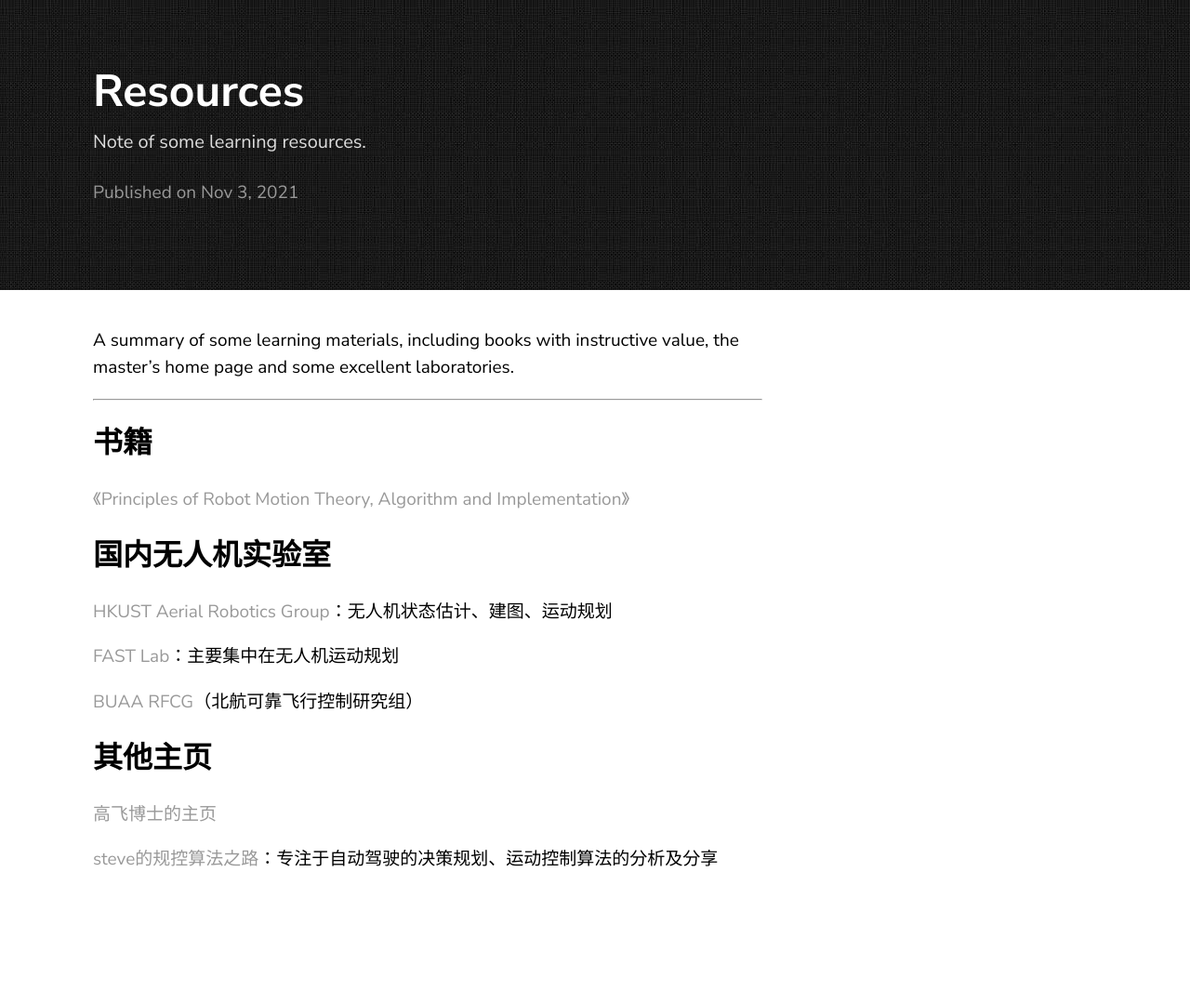
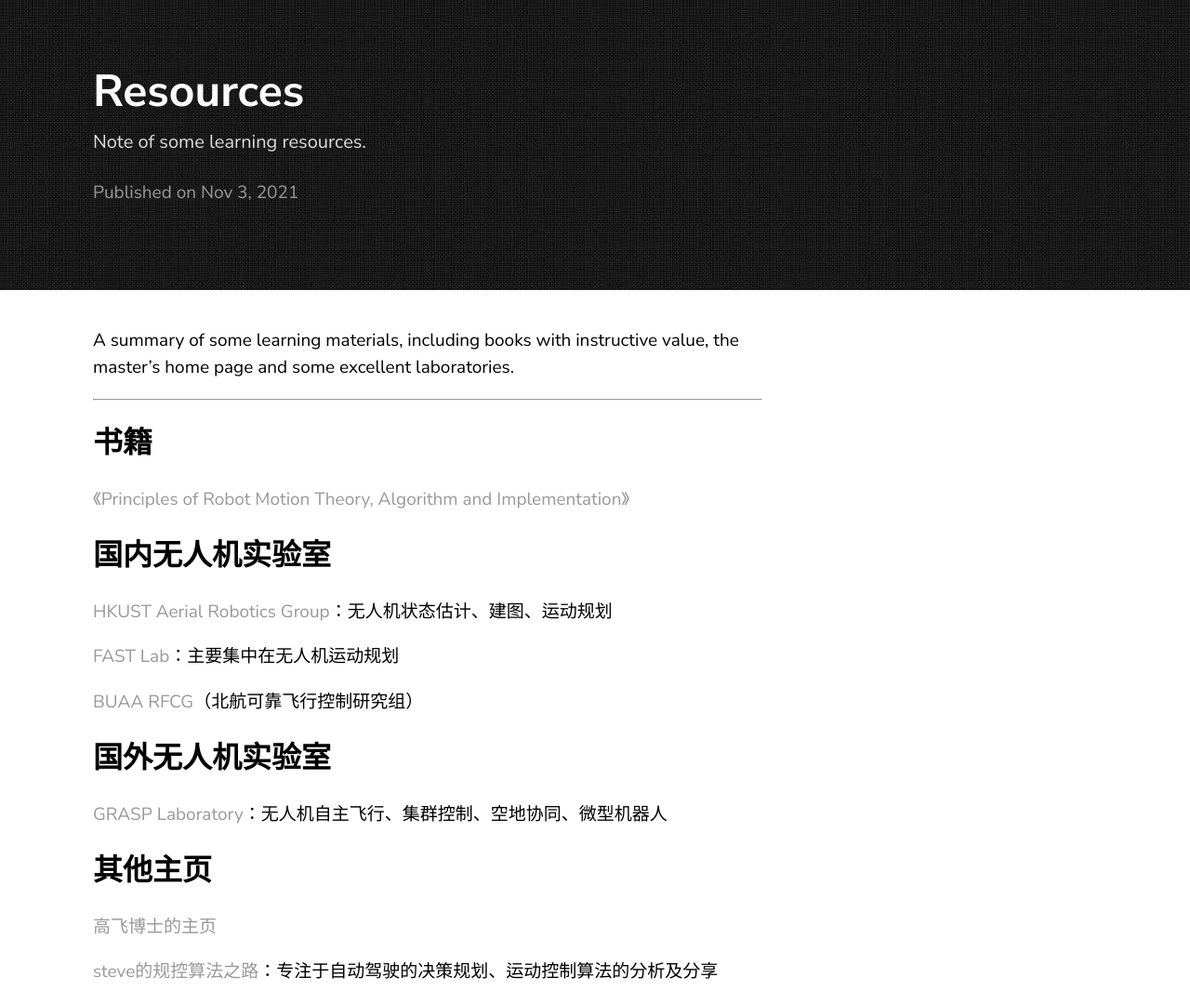
Before and after one commit to RaeChim/RaeChim.github.io, a Jekyll site: the page built from _posts/2021-11-03-Resource.md, in a window 1280 px wide. Shown: the whole page at 93% size. Built offline with Jekyll 4.4.1, drawn with Linux system fonts in a browser that asks for light colours; before the commit the page ends 959 px from its top, so only the background shows below that.

Commit message:
Update 2021-11-03-Resource.md

```diff
--- a/_posts/2021-11-03-Resource.md
+++ b/_posts/2021-11-03-Resource.md
@@ -21,6 +21,10 @@ A summary of some learning materials, including books with instructive value, th
 
 [BUAA RFCG](http://rfly.buaa.edu.cn/index.html)（北航可靠飞行控制研究组）
 
+## 国外无人机实验室
+
+[GRASP Laboratory](https://www.kumarrobotics.org/)：无人机自主飞行、集群控制、空地协同、微型机器人
+
 ## 其他主页
 
 [高飞博士的主页](https://ustfei.com/)
```
